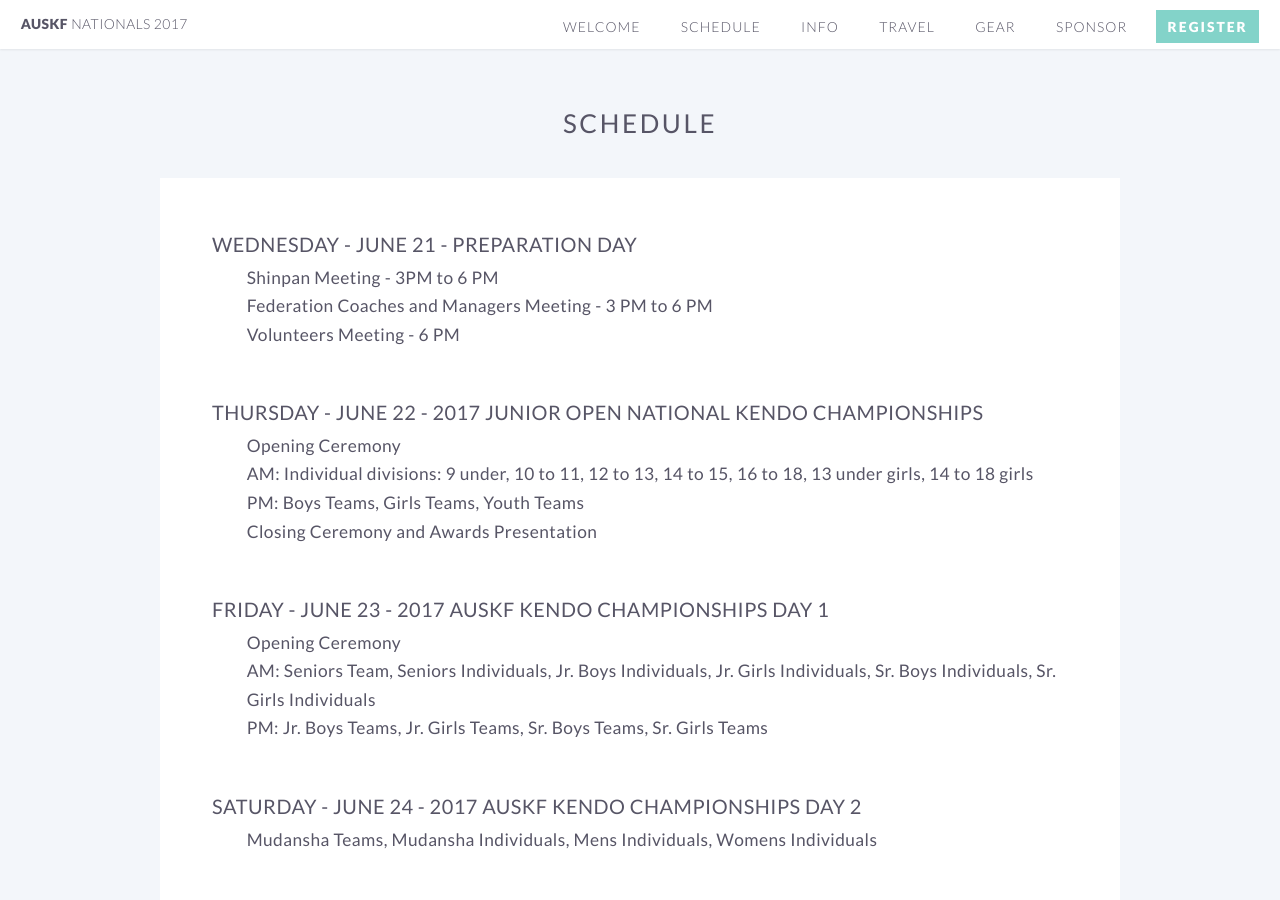
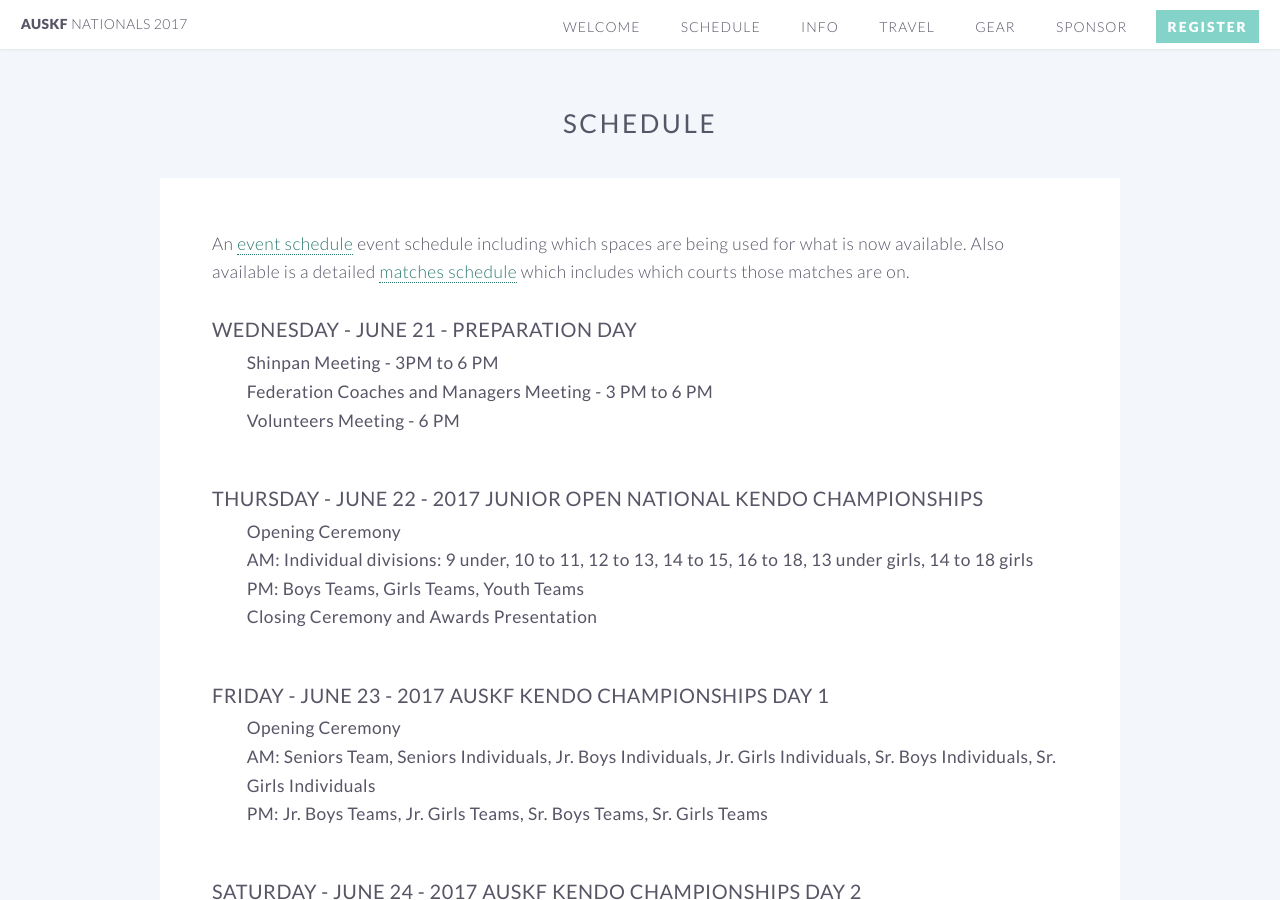
Before and after one commit to auskf-web/auskf-nationals.github.io, a Jekyll site: the page built from schedule.html, in a window 1280 px wide and 900 px high. Built offline with Jekyll 4.4.1, drawn with Linux system fonts in a browser that asks for light colours.

Commit message:
Schedules update

```diff
--- a/schedule.html
+++ b/schedule.html
@@ -24,6 +24,11 @@ th, td {
 	</header>
 
 	<section class="wrapper style4 container">
+
+		An <a href="assets/schedule.pdf" target="blank">event schedule</a> event schedule including which spaces are being used for what is now available.
+		Also available is a detailed <a href="assets/matches.pdf" target="blank">matches schedule</a> which includes which courts those matches are on.
+		<br><br>
+
 
 		<div class="content">
 			<section>
```
Also changed, not shown: 2 other files.
